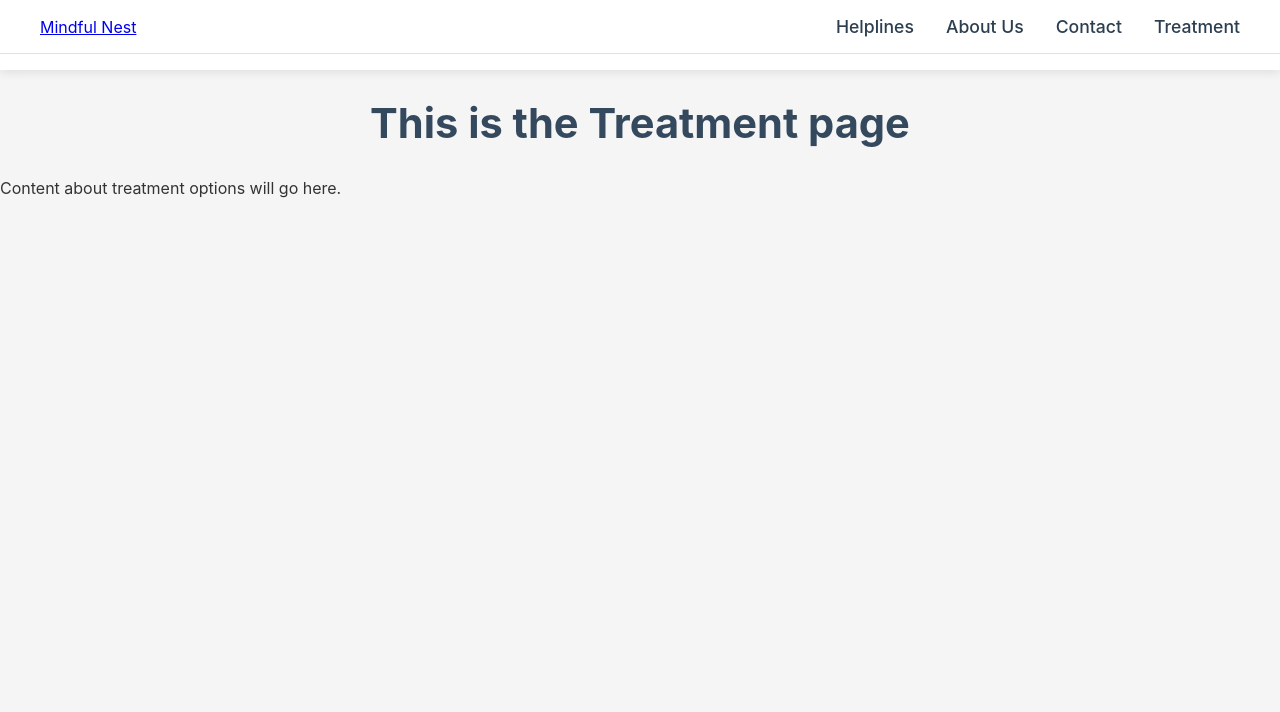
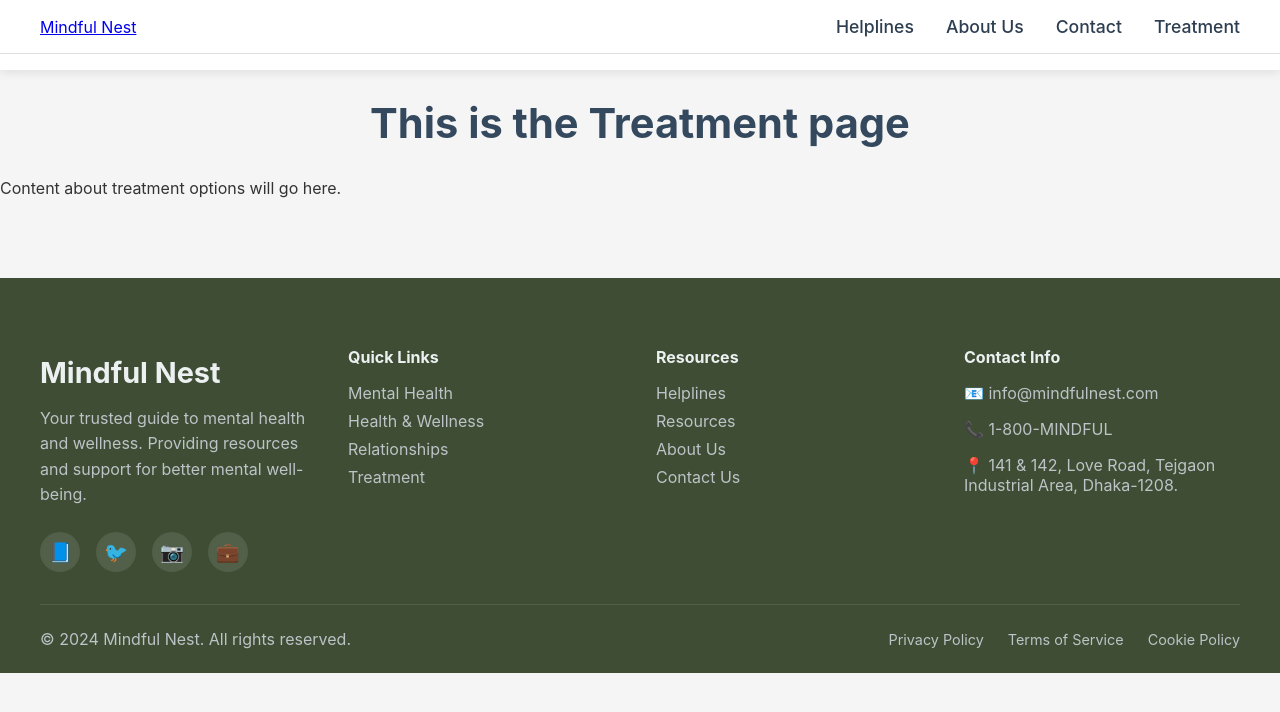
Before and after one commit to meent1612/Mindful-Nest, a React (Create React App) app: page /treatment in a window 1280 px wide. Shown: the top 712 px of the page. Built offline with nearby package versions, Linux system fonts and the light colour scheme.

Commit message:
WIP: footer component + homepage style changes

```diff
--- a/src/App.js
+++ b/src/App.js
@@ -8,6 +8,7 @@ import MentalHealth from './components/MentalHealth';
 import HealthWellness from './components/HealthWellness';
 import Relationships from './components/Relationships';
 import Treatment from './components/Treatment';
+import Footer from './components/Footer';
 import './App.css';
 
 function App() {
@@ -24,6 +25,7 @@ function App() {
           <Route path="/relationships" element={<Relationships />} />
           <Route path="/treatment" element={<Treatment />} />
         </Routes>
+         <Footer />
       </div>
     </Router>
 
--- /dev/null
+++ b/src/components/Footer.jsx
@@ -0,0 +1,79 @@
+import React from 'react';
+import { Link } from 'react-router-dom';
+import '../styles/footer.css';
+
+const Footer = () => {
+  return (
+    <footer className="footer">
+      <div className="footer-container">
+
+        {/* Main Footer Content */}
+        <div className="footer-content">
+
+          {/* Company Info */}
+          <div className="footer-section">
+            <h3 className="footer-logo">Mindful Nest</h3>
+            <p className="footer-description">
+              Your trusted guide to mental health and wellness.
+              Providing resources and support for better mental well-being.
+            </p>
+            <div className="social-links">
+              <a href="#" aria-label="Facebook">📘</a>
+              <a href="#" aria-label="Twitter">🐦</a>
+              <a href="#" aria-label="Instagram">📷</a>
+              <a href="#" aria-label="LinkedIn">💼</a>
+            </div>
+          </div>
+
+          {/* Quick Links */}
+          <div className="footer-section">
+            <h4>Quick Links</h4>
+            <ul className="footer-links">
+              <li><Link to="/mental-health">Mental Health</Link></li>
+              <li><Link to="/health-wellness">Health & Wellness</Link></li>
+              <li><Link to="/relationships">Relationships</Link></li>
+              <li><Link to="/treatment">Treatment</Link></li>
+            </ul>
+          </div>
+
+          {/* Resources */}
+          <div className="footer-section">
+            <h4>Resources</h4>
+            <ul className="footer-links">
+              <li><Link to="/helplines">Helplines</Link></li>
+              <li><Link to="/resources">Resources</Link></li>
+              <li><Link to="/about">About Us</Link></li>
+              <li><Link to="/contact">Contact Us</Link></li>
+            </ul>
+          </div>
+
+          {/* Contact Info */}
+          <div className="footer-section">
+            <h4>Contact Info</h4>
+            <div className="contact-info">
+              <p>📧 info@mindfulnest.com</p>
+              <p>📞 1-800-MINDFUL</p>
+              <p>📍 141 & 142, Love Road, Tejgaon Industrial Area, Dhaka-1208.</p>
+            </div>
+          </div>
+
+        </div>
+
+        {/* Footer Bottom */}
+        <div className="footer-bottom">
+          <div className="footer-bottom-content">
+            <p>&copy; 2024 Mindful Nest. All rights reserved.</p>
+            <div className="legal-links">
+              <Link to="/privacy">Privacy Policy</Link>
+              <Link to="/terms">Terms of Service</Link>
+              <Link to="/cookies">Cookie Policy</Link>
+            </div>
+          </div>
+        </div>
+
+      </div>
+    </footer>
+  );
+};
+
+export default Footer;
--- /dev/null
+++ b/src/styles/footer.css
@@ -0,0 +1,184 @@
+/* Footer Styles */
+.footer {
+  background: linear-gradient(135deg, #3E4D34 0%, #3E4D34 100%);
+  color: white;
+  padding: 3rem 0 0;
+  margin-top: 4rem;
+}
+
+.footer-container {
+  max-width: 1200px;
+  margin: 0 auto;
+  padding: 0 1rem;
+}
+
+.footer-content {
+  display: grid;
+  grid-template-columns: repeat(auto-fit, minmax(250px, 1fr));
+  gap: 2rem;
+  margin-bottom: 2rem;
+}
+
+.footer-section h3,
+.footer-section h4 {
+  margin-bottom: 1rem;
+  color: #ecf0f1;
+}
+
+.footer-logo {
+  font-size: 1.8rem;
+  font-weight: bold;
+  color: #ecf0f1;
+  margin-bottom: 1rem;
+}
+
+.footer-description {
+  line-height: 1.6;
+  margin-bottom: 1.5rem;
+  color: #bdc3c7;
+}
+
+.social-links {
+  display: flex;
+  gap: 1rem;
+}
+
+.social-links a {
+  display: inline-block;
+  padding: 0.5rem;
+  background: rgba(255, 255, 255, 0.1);
+  border-radius: 50%;
+  transition: all 0.3s ease;
+  text-decoration: none;
+  font-size: 1.2rem;
+}
+
+.social-links a:hover {
+  background: rgba(255, 255, 255, 0.2);
+  transform: translateY(-2px);
+}
+
+.footer-links {
+  list-style: none;
+  padding: 0;
+}
+
+.footer-links li {
+  margin-bottom: 0.5rem;
+}
+
+.footer-links a {
+  color: #bdc3c7;
+  text-decoration: none;
+  transition: color 0.3s ease;
+}
+
+.footer-links a:hover {
+  color: #ecf0f1;
+}
+
+.contact-info p {
+  margin-bottom: 0.5rem;
+  color: #bdc3c7;
+  display: flex;
+  align-items: center;
+  gap: 0.5rem;
+}
+
+/* Footer Bottom */
+.footer-bottom {
+  border-top: 1px solid rgba(255, 255, 255, 0.1);
+  padding: 1.5rem 0;
+}
+
+.footer-bottom-content {
+  display: flex;
+  justify-content: space-between;
+  align-items: center;
+  flex-wrap: wrap;
+  gap: 1rem;
+}
+
+.footer-bottom p {
+  color: #bdc3c7;
+  margin: 0;
+}
+
+.legal-links {
+  display: flex;
+  gap: 1.5rem;
+}
+
+.legal-links a {
+  color: #bdc3c7;
+  text-decoration: none;
+  font-size: 0.9rem;
+  transition: color 0.3s ease;
+}
+
+.legal-links a:hover {
+  color: #ecf0f1;
+}
+
+/* Responsive Design */
+@media (max-width: 768px) {
+  .footer-content {
+    grid-template-columns: 1fr;
+    text-align: center;
+  }
+
+  .social-links {
+    justify-content: center;
+  }
+
+  .footer-bottom-content {
+    flex-direction: column;
+    text-align: center;
+  }
+
+  .legal-links {
+    justify-content: center;
+    flex-wrap: wrap;
+  }
+}
+
+@media (max-width: 480px) {
+  .footer {
+    padding: 2rem 0 0;
+  }
+
+  .footer-content {
+    gap: 1.5rem;
+  }
+
+  .footer-section {
+    text-align: center;
+  }
+
+  .contact-info p {
+    justify-content: center;
+  }
+}
+
+/* Animation for smooth hover effects */
+.footer-links a,
+.legal-links a {
+  position: relative;
+}
+
+.footer-links a::after,
+.legal-links a::after {
+  content: '';
+  position: absolute;
+  width: 0;
+  height: 1px;
+  bottom: -2px;
+  left: 0;
+  background-color: #ecf0f1;
+  transition: width 0.3s ease;
+}
+
+.footer-links a:hover::after,
+.legal-links a:hover::after {
+  width: 100%;
+}
```
Also changed, not shown: src/styles/homepagestyle.css (+221 -137 lines).
